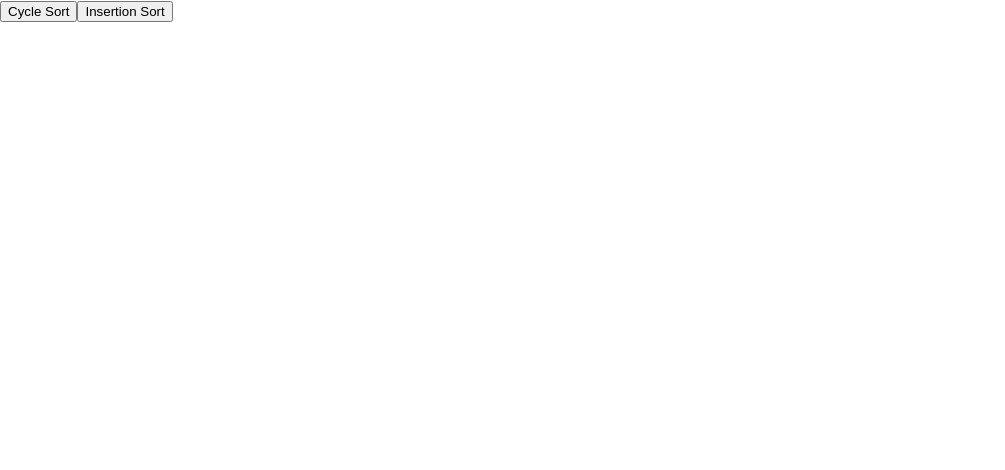
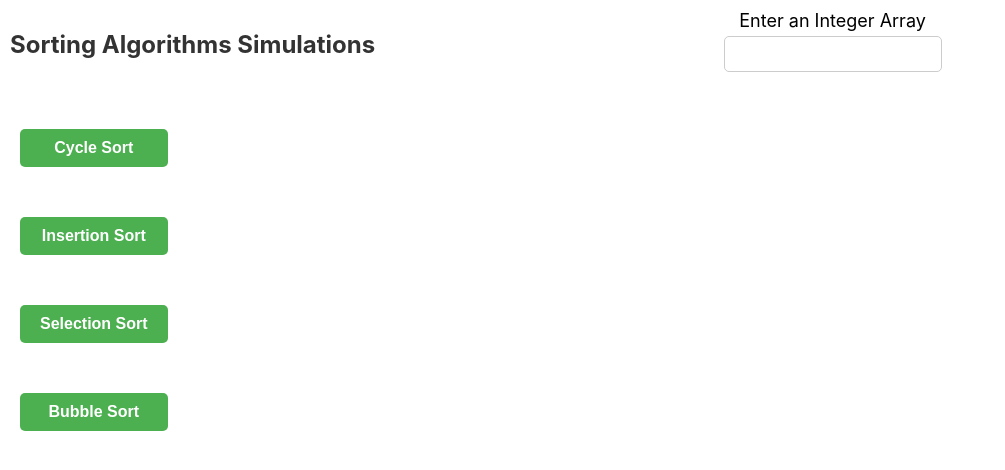
Before and after one commit to rahulnayanegali/algos-frontend, a React (Create React App) app: page / in a window 1280 px wide. Shown: the top 470 px of the page, without its empty margins (0-1005 px from the left). Built offline with nearby package versions, Linux system fonts and the light colour scheme; the HTML template or start-up script is replaced by a standard one.

Commit message:
working simulation

```diff
--- a/src/App.css
+++ b/src/App.css
@@ -1,3 +1,17 @@
+.App {
+  height: 100vh;
+  display: flex;
+  column-gap: 40px;
+  align-items: baseline;
+  justify-content: flex-start;
+  padding: 20px;
+}
+
+.header {
+  display: flex;
+  justify-content: flex-start;
+}
+
 .sortApp {
   height: 80vh;
   box-sizing: border-box;
@@ -64,3 +78,75 @@
   50% { transform: scale(1.2); }
   100% { transform: scale(1); }
 }
+
+.buttons-container {
+    display: flex;
+    flex-direction: column;
+    align-items: initial;
+    justify-content: center;
+    margin-top: 20px;
+    column-gap: 20px;
+    row-gap: 40px;
+}
+
+button {
+  padding: 10px 20px;
+  margin-bottom: 10px;
+  font-size: 16px;
+  border: none;
+  border-radius: 5px;
+  background-color: #4caf50;
+  color: white;
+  cursor: pointer;
+  transition: background-color 0.3s ease;
+  font-weight: bold;
+}
+
+button:hover {
+  background-color: #45a049;
+}
+
+button:active {
+  background-color: #3e8e41;
+}
+
+.headline {
+  /* text-align: center; */
+  font-size: 24px;
+  font-weight: bold;
+  margin-top: 20px;
+  color: #333;
+  flex-grow: 0.5;
+  padding: 10px;
+}
+
+.input-container {
+  display: flex;
+  flex-direction: column;
+  align-items: center;
+  margin-top: 10px;
+}
+
+label {
+  margin-bottom: 5px;
+  font-size: 18px;
+}
+
+input {
+  padding: 8px;
+  font-size: 16px;
+  border: 1px solid #ccc;
+  border-radius: 5px;
+  width: 200px;
+  max-width: 100%;
+  transition: border-color 0.3s ease-in-out;
+}
+
+input.error {
+  border-color: red;
+}
+input[type="number"]::-webkit-inner-spin-button,
+input[type="number"]::-webkit-outer-spin-button {
+  -webkit-appearance: none;
+  margin: 0;
+}
--- a/src/App.js
+++ b/src/App.js
@@ -1,42 +1,95 @@
-import React, {useState} from 'react';
-import './App.css';
-import SortAlgo from './SortAlgo';
+import React, { useEffect, useState, useRef } from "react";
+import "./App.css";
+import SortAlgo from "./SortAlgo";
+import {algoDescriptions} from './data'
 
 function App() {
   const algos = [
-    {api: 'cycleSort', name: 'Cycle Sort'},
-    {api: 'insertionSort', name: 'Insertion Sort'}
-  ]
+    { api: "cycleSort", name: "Cycle Sort" },
+    { api: "insertionSort", name: "Insertion Sort" },
+    { api: "selectionSort", name: "Selection Sort" },
+    { api: "bubbleSort", name: "Bubble Sort" },
+  ];
+
+    const inputRef = useRef(null);
 
   const [algorithms] = useState(algos);
-  const[sortAPI, setSortAPI] = useState('');
-  const[algoName, setAlgoName] = useState('');
-  const [isCycleSort, setIsCycleSort] = useState(false);
-  const [isSortingCompleted, setIsSortingCompleted] = useState(false);
+  const [sortAPI, setSortAPI] = useState("");
+  const [algoName, setAlgoName] = useState("");
+  const [inputArrayValue, setInputArrValue] = useState("");
+  const [algoInput, setAlgoInput] = useState([]);
+  const [isSortingCompleted, setIsSortingCompleted] = useState(true);
+  const [inputError, setInputError] = useState(false);
 
   const handleAPIs = (api, name) => {
-    console.log('api', api);
-    console.log('name', name);
     api && setSortAPI(api);
     name && setAlgoName(name);
-    setIsCycleSort(true)
-  }
+    inputArrayValue ? setIsSortingCompleted(false) : setInputError(true);
+    inputError && inputRef.current.focus();
+  };
 
-  if(isCycleSort && !isSortingCompleted) {
-    return(
-      <div className='sortApp'>
-        <SortAlgo setIsSortingCompleted={setIsSortingCompleted} sortAPI={sortAPI} algoName={algoName}/>
-      </div>
-    )
-  }
+  const handleInputChange = (event) => {
+    event.preventDefault();
+    const inputValue = event.target.value;
+    // Remove any non-digit characters (except commas)
+    const sanitizedValue = inputValue.replace(/[^0-9,]/g, '');
+
+    // Insert comma after each single or double-digit number
+    const formattedValue = sanitizedValue.replace(/(\d{1,2})(?=(\d{2})+(?!\d))/g, '$1,');
+    setInputArrValue(formattedValue);
+    console.log(inputArrayValue);
+    setInputError(false);
+  };
+
+  const Algorithms = () => (
+    <div className="sortApp">
+      <SortAlgo
+        setIsSortingCompleted={setIsSortingCompleted}
+        sortAPI={sortAPI}
+        algoName={algoName}
+        inputArray={algoInput}
+      />
+    </div>
+  );
+
+  useEffect(() => {
+    // const numberArray = Array.from(String(inputArrayValue), Number);
+    const numberArray = inputArrayValue.split(',').map(Number)
+
+    setAlgoInput(numberArray);
+    console.log('algo', numberArray)
+  }, [inputArrayValue]);
+
+  useEffect(() => {
+  }, [inputError])
 
   return (
-    <div className="App">
-        {
-          algorithms.map((item, index) => <button key={index} onClick={() => handleAPIs(item.api, item.name)}>{item.name}</button>)
-        }
-
-    </div>
+    <>
+      <header className="header">
+        <h2 className="headline">Sorting Algorithms Simulations</h2>
+        <div className="input-container">
+          <label htmlFor="inputArray">Enter an Integer Array</label>
+          <input
+            id="inputArray"
+            type="text"
+            value={inputArrayValue}
+            className={inputError ? 'error' : ''}
+            ref={inputRef}
+            onChange={handleInputChange}
+          />
+        </div>
+      </header>
+      <div className="App">
+        <div className="buttons-container">
+          {algorithms.map((item, index) => (
+            <button key={index} onClick={() => handleAPIs(item.api, item.name)}>
+              {item.name}
+            </button>
+          ))}
+        </div>
+        {!isSortingCompleted && <Algorithms/>}
+      </div>
+    </>
   );
 }
 
--- a/src/SortAlgo.js
+++ b/src/SortAlgo.js
@@ -2,22 +2,25 @@ import React, { useEffect, useState, useRef } from "react";
 import { findChangedIndexes } from "./utils";
 import DynamicLine from "./DynamicLine";
 
-function SortAlgo({ sortAPI, algoName }) {
-  const [arr, setArr] = useState([]);
+function SortAlgo({ sortAPI, algoName, setIsSortingCompleted, inputArray }) {
+  const [arr, setArr] = useState(inputArray);
+  const [inputValue, setInputValue] = useState('');
+  const [input, setInputArr] = useState([]);
   const controllerRef = React.useRef(null);
-  const prevArrRef = useRef([]);
+  const prevArrRef = useRef(arr);
   const [changedIndexes, setChangedIndexes] = useState(null);
 
   useEffect(() => {
     controllerRef.current = new AbortController();
-    let payload = [5, 3, 1, 2, 4];
+    // let payload = [5, 3, 1, 2, 4];
+    let payload = inputArray;
     // let payload = [3,5,2,1,4];
     const eventSource = new EventSource(
       `http://localhost:8080/${sortAPI}?arr=${payload.toLocaleString()}`
     );
 
     eventSource.onmessage = (event) => {
-      console.log(event);
+      console.log(event)
       if (event.data === "completed") {
         controllerRef.current.abort();
         eventSource.close();
@@ -47,7 +50,7 @@ function SortAlgo({ sortAPI, algoName }) {
       <h1>{algoName}</h1>
       <div className="sortParent">
         <div className="arrays">
-          {arr.length &&
+          {arr.length > 0 &&
             arr.map((val, index) => (
               <span key={index} id={index} className={(index === changedIndexes?.[0] || index === changedIndexes?.[1]) ? "highlight" : ""}>
                 {val}
```
